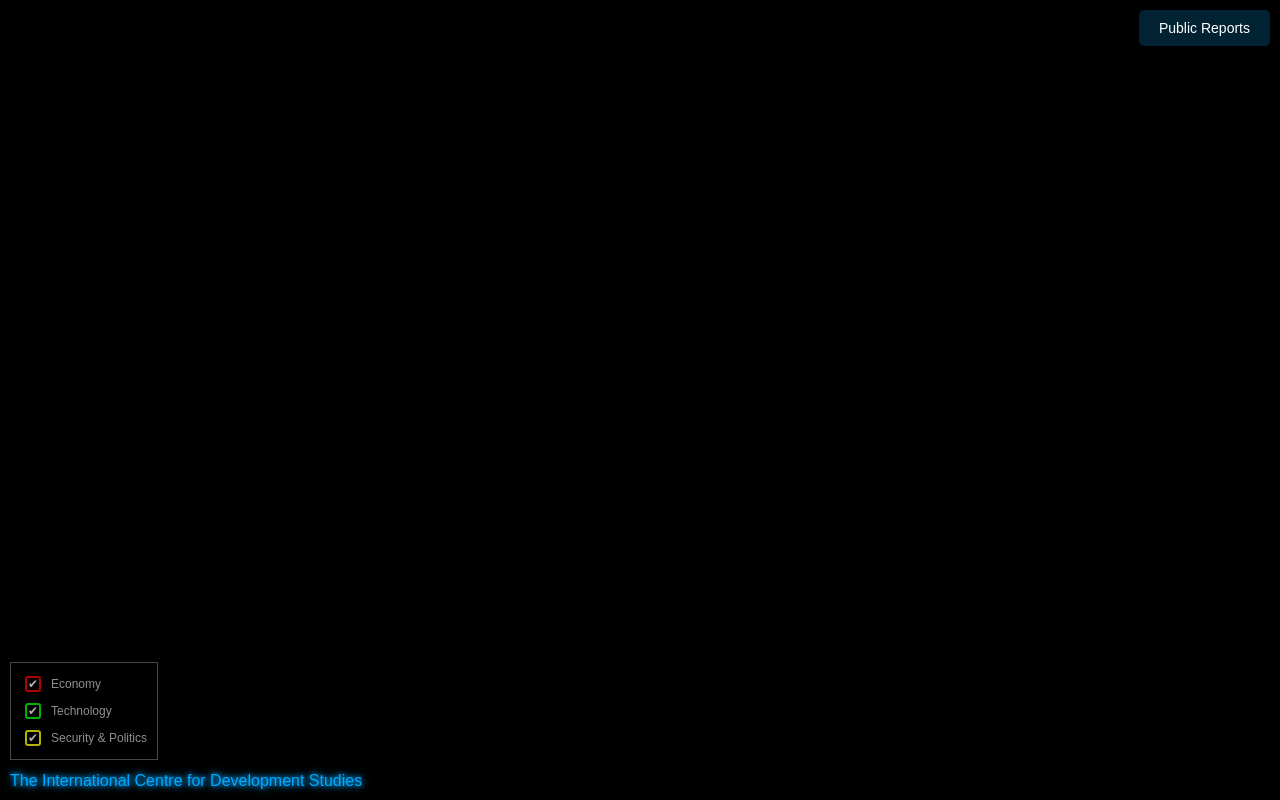
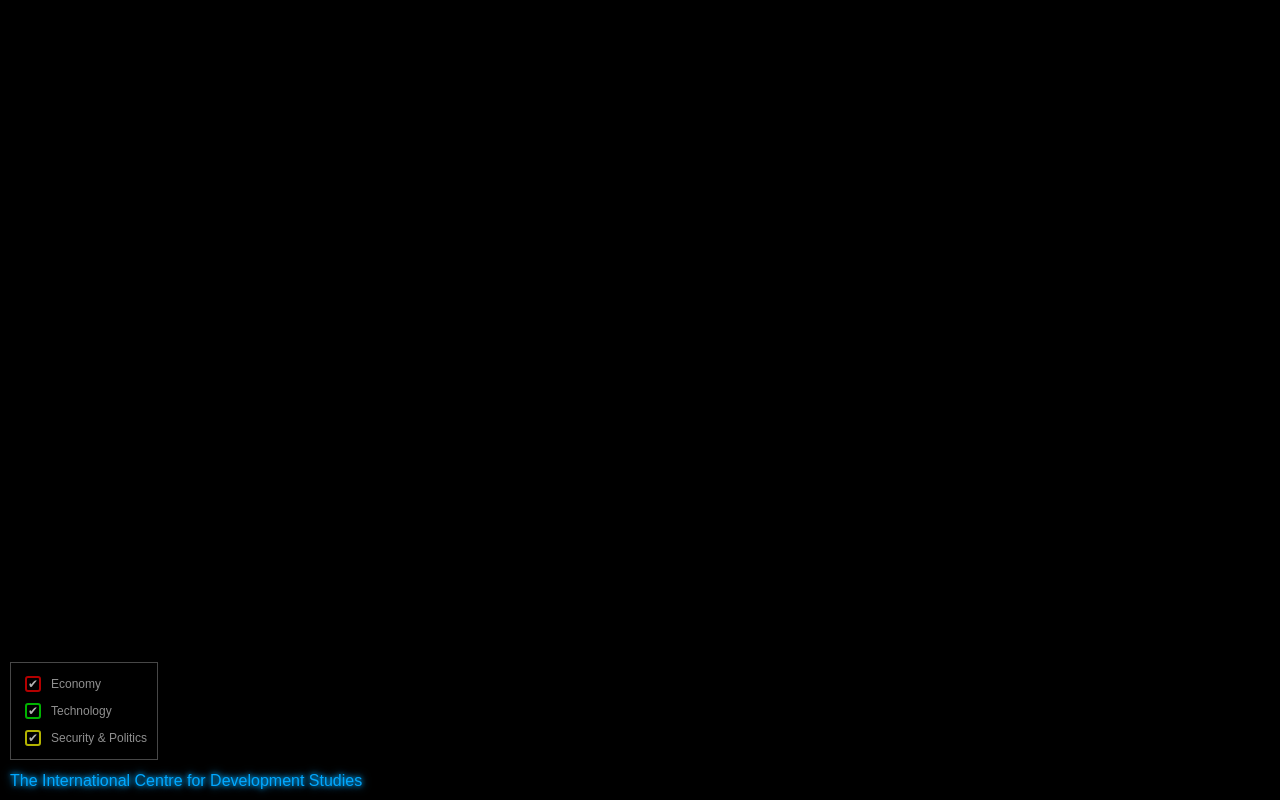
Before and after one commit to haydaralrikabi/icds, a plain HTML site: page index.html in a window 1280 px wide. Drawn offline with nearby package versions, Linux system fonts and the light colour scheme; no server answers.

Commit message:
Update index.html

```diff
--- a/index.html
+++ b/index.html
@@ -153,8 +153,8 @@
       </div>
     </div>
 
-    <a href="#" id="public-reports-link">Public Reports</a>
-
+<!--     <a href="#" id="public-reports-link">Public Reports</a>
+ -->
     <script src="https://cdnjs.cloudflare.com/ajax/libs/d3/7.8.5/d3.min.js"></script>
     <script src="https://cdnjs.cloudflare.com/ajax/libs/topojson/3.0.2/topojson.min.js"></script>
     <script>
```
